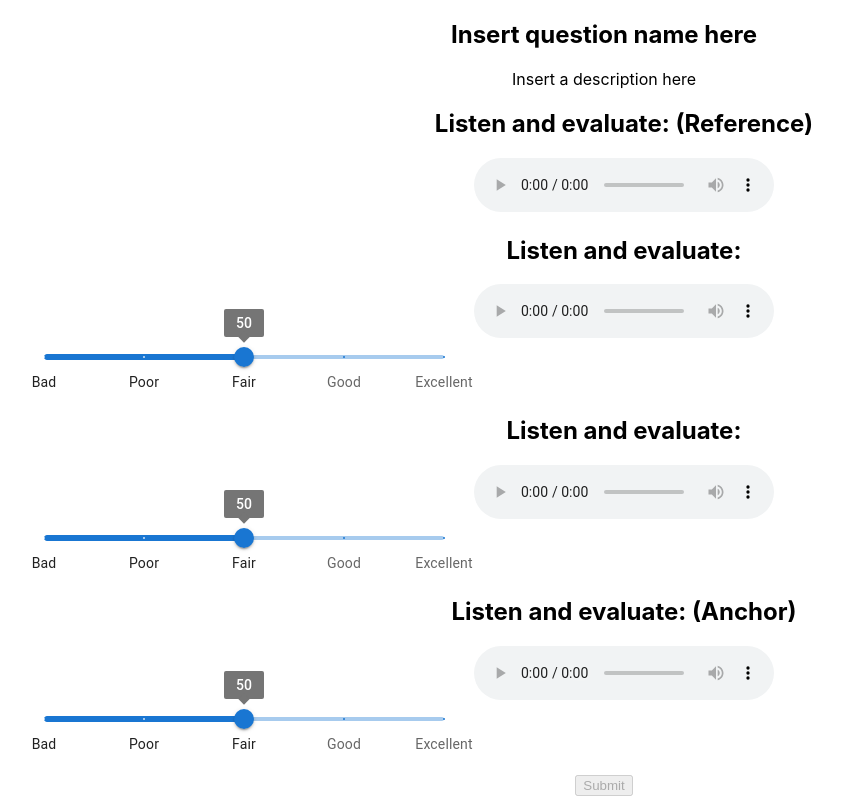
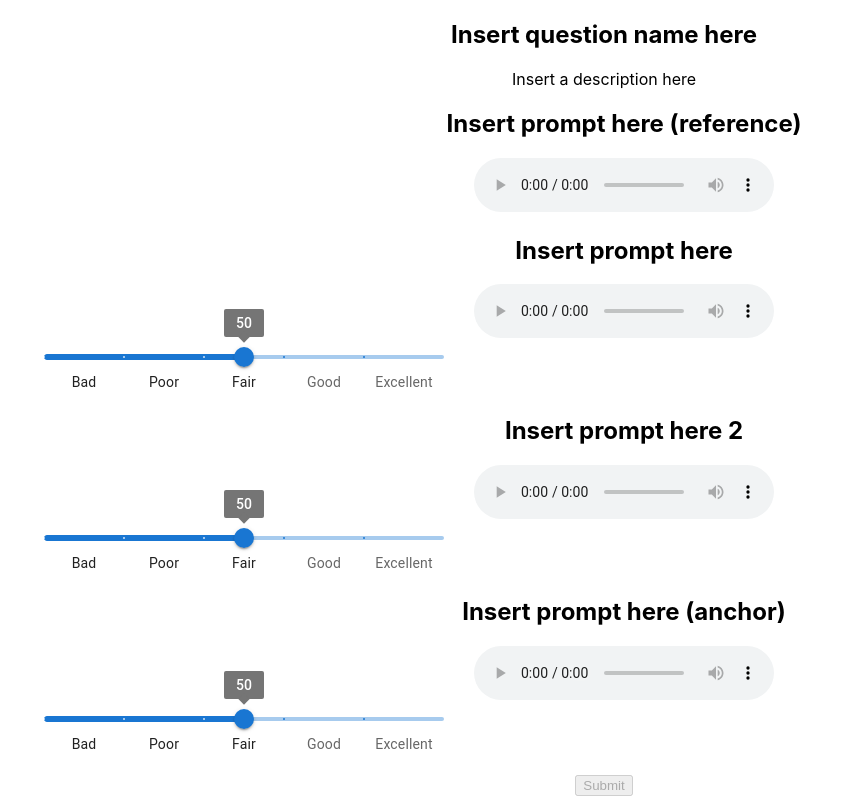
Before and after one commit to pedrohlopes/web-audio-subjective-tests, a React (Create React App) app: page / in a window 1280 px wide. Both pictures are taken after a click on the button "Começar teste". Shown: the whole page, without its empty margins (36-878 px from the left). Built offline with nearby package versions, Linux system fonts and the light colour scheme; the HTML template or start-up script is replaced by a standard one.

Commit message:
add individual prompts, dislocated continuous scale

```diff
--- a/public/subjective_test_config.json
+++ b/public/subjective_test_config.json
@@ -9,16 +9,21 @@
         {
             "name": "Insert question name here",
             "description": "Insert a description here",
-            "prompt": "Listen and evaluate:",
             "id":1,
             "anchor": "test_signals/anchor.wav",
             "reference": "test_signals/reference.wav",
             "testSignals": ["test_signals/test.wav", "test_signals/test.wav"],
+            "prompts":{
+                "0":"Insert prompt here",
+                "1":"Insert prompt here 2",
+                "anchor": "Insert prompt here (anchor)",
+                "reference": "Insert prompt here (reference)"
+            },
             "scale": {
               "type": "continuous",
               "alignment": ["horizontal", "vertical"],
               "labels": ["Bad","Poor","Fair", "Good", "Excellent"],
-              "values": [0,25,50,75,100],
+              "values": [0,20,40,60,80,100],
               "range": [0,100]
             },
             "hiddenReference": false,
@@ -29,11 +34,18 @@
         {
             "name": "Insert question name here",
             "description": "Insert a description here",
-            "prompt": "Listen and evaluate:",
             "id":2,
             "anchor": null,
             "reference": null,
             "testSignals": ["test_signals/test.wav", "test_signals/test.wav", "test_signals/test.wav","test_signals/test.wav"],
+            "prompts":{
+                "0":"Insert prompt here",
+                "1":"Insert prompt here 2",
+                "2":"Insert prompt here 3",
+                "3":"Insert prompt here 4",
+                "anchor": "Insert prompt here (anchor)",
+                "reference": "Insert prompt here (reference)"
+            },
             "scale": {
                 "type": "dropdown",
                 "alignment": ["horizontal", "vertical"],
@@ -47,11 +59,16 @@
         {
             "name": "Insert question name here",
             "description": "Insert a description here",
-            "prompt": "Listen and evaluate:",
             "id":3,
             "anchor": "test_signals/anchor.wav",
             "reference": "test_signals/reference.wav",
             "testSignals": ["test_signals/test.wav","test_signals/test.wav"],
+            "prompts":{
+                "0":"Insert prompt here",
+                "1":"Insert prompt here 2",
+                "anchor": "Insert prompt here (anchor)",
+                "reference": "Insert prompt here (reference)"
+            },
             "scale": {
                 "type": "discrete",
                 "alignment": ["horizontal", "vertical"],
--- a/src/Components/AudioTestBlock.js
+++ b/src/Components/AudioTestBlock.js
@@ -3,15 +3,12 @@ import ScaleBlock from "./ScaleBlock"
 
 export default function AudioTestBlock({ question, audioPath, audioIndex, questionIndex, selectedOptions, handleOptionClick }){
 
-    let AnchorReferenceLabel = ''
-    if (!question.hiddenReference && typeof(audioIndex) === 'string') {
-        AnchorReferenceLabel = audioIndex==='reference' ? ' (Reference)' : ' (Anchor)'
-    }
+
 
     const showScale = audioIndex!='reference' || (question.hiddenReference) || question.referenceEvaluated
     return (
         <div className='flex flex-col mb-8'>
-        <h2 className='mb-2 self-start'>{question.prompt + AnchorReferenceLabel}</h2>
+        <h2 className='mb-2 self-start'>{question.prompts[audioIndex]}</h2>
         <div className='flex flex-row items-center justify-center gap-4 text-center' key={`div_${audioIndex}`}>
             <audio controls src={audioPath} key={audioIndex} className="flex flex-grow"/>
             {showScale &&
--- a/src/index.css
+++ b/src/index.css
@@ -14,3 +14,6 @@ code {
   font-family: source-code-pro, Menlo, Monaco, Consolas, 'Courier New',
     monospace;
 }
+.MuiSlider-markLabel {
+  margin-left: 10%;
+}
```
